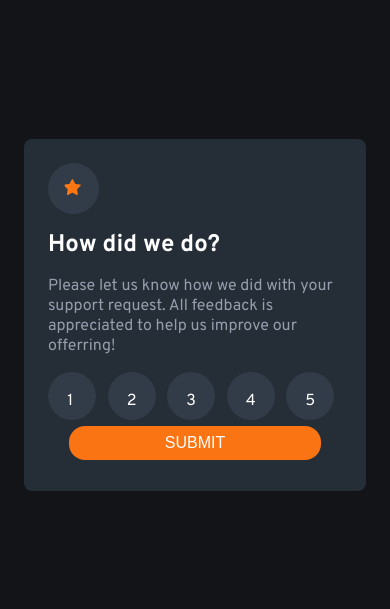
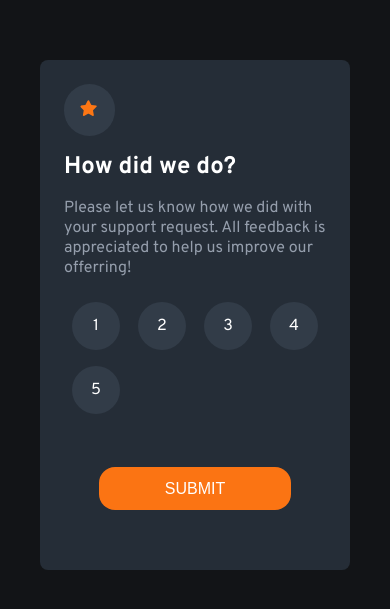
Before and after one commit to KaigaMunene/Interactive-rating-component, a website: page index.html in a window 390 px wide. Shown: the part 107-716 px from the top of the page. Drawn offline with Linux system fonts and the light colour scheme.

Commit message:
feat(rating-card): design the rating card
* install eslint linter for javascript
* install sass
* create folder for the styles
* create a js file
* design and ensure everything is per the requirements

```diff
--- /dev/null
+++ b/assets/scss/abstracts/variables.scss
@@ -0,0 +1,8 @@
+$my-font: "Overpass", sans-serif;
+$primary-color: hsl(25, 97%, 53%);
+$white-color: hsl(0, 0%, 100%);
+$light-grey: hsl(217, 12%, 63%);
+$medium-grey: hsl(216, 12%, 54%);
+$dark-blue: hsl(213, 19%, 18%);
+$very-dark-blue: hsl(216, 12%, 8%);
+$paragraph-font-size: 1rem;
--- a/assets/scss/index.scss
+++ b/assets/scss/index.scss
@@ -1,11 +1,4 @@
-$myFont: "Overpass", sans-serif;
-$primaryColor: hsl(25, 97%, 53%);
-$whiteColor: hsl(0, 0%, 100%);
-$lightGrey: hsl(217, 12%, 63%);
-$mediumGrey: hsl(216, 12%, 54%);
-$darkBlue: hsl(213, 19%, 18%);
-$veryDarkBlue: hsl(216, 12%, 8%);
-$paragraphFontSize: 1rem;
+@use "abstracts/variables";
 
 * {
   margin: 0;
@@ -14,9 +7,10 @@ $paragraphFontSize: 1rem;
 }
 
 body {
-  background-color: $veryDarkBlue;
-  font-family: $myFont;
+  background-color: variables.$very-dark-blue;
+  font-family: variables.$my-font;
 }
+
 .main {
   display: flex;
   align-items: center;
@@ -26,10 +20,12 @@ body {
   padding: 1.5rem;
 }
 .content {
-  width: 25rem;
-  height: 22rem;
+  width: 100%;
+  max-width: 25rem;
+  min-height: 22rem;
   padding: 1rem;
-  background-color: $darkBlue;
+  margin: 1rem;
+  background-color: variables.$dark-blue;
   border-radius: 0.5rem;
 }
 .icon {
@@ -41,209 +37,151 @@ body {
   padding: 1rem;
   margin: 0.5rem;
 }
+
 h1 {
   font-weight: 700;
   padding: 0.5rem;
-  color: $whiteColor;
+  color: variables.$white-color;
 }
+
 p {
   font-weight: 400;
   padding: 0.5rem;
-  font-size: $paragraphFontSize;
-  color: $lightGrey;
+  font-size: variables.$paragraph-font-size;
+  color: variables.$light-grey;
 }
+
 .form {
   padding: 0.5rem;
   width: 100%;
-  .star-rating {
+}
+
+.rating-card {
   display: flex;
   align-items: center;
   justify-content: space-between;
+  flex-wrap: wrap;
   margin-bottom: 10px;
 }
-  .radio-one-input {
-    display: none;
+
+.rating {
+  position: relative;
+  height: 3rem;
+  width: 3rem;
+  margin: 0.5rem;
 }
-  .label-1 {
+
+.radio-input {
+  position: absolute;
+  width: 100%;
+  height: 100%;
+  opacity: 0;
+  cursor: pointer;
+}
+
+.radio-input:checked ~ .label-1 {
+  background-color: variables.$primary-color;
+}
+
+.radio-input:hover ~ .label-1 {
+  background-color: variables.$primary-color;
+}
+
+.rating-label {
   display: block;
   cursor: pointer;
-    margin-right: 3.5rem;
-    margin-bottom: 3.2;
-    .one {
+  width: 100%;
+  height: 100%;
   border-radius: 100%;
-      height: 3rem;
-      width: 3rem;
   background-color: hsl(213, 18%, 24%);
-      position: absolute;
   transition: background-color 0.2s;
+  display: flex;
+  align-items: center;
+  justify-content: center;
+  &:hover {
+    background-color: variables.$primary-color;
   }
-    .one::after {
-      content: "";
-      height: 100%;
+  span {
+    color: white;
+    margin: 0;
+    padding: 0;
+  }
+}
+
+.btn-container {
+  display: flex;
+  align-items: center;
+  justify-content: center;
+  padding: 1.2rem;
   width: 100%;
-      border-radius: 100%;
-      position: relative;
-      top: 0;
-      left: 0;
-      background-color: $mediumGrey;
-      opacity: 0;
-      transition: opacity 0.2s;
-    }
-    div {
-      position: absolute;
-      top: 40%;
-      left: 40%;
-      transform: translate(-50% -50%);
-      font-size: 1rem;
-      color: $whiteColor;
-      font-weight: 400;
-      z-index: 1;
-    }
-    .one:hover {
-      background-color: $primaryColor;
-    }
-    .radio-one-input:checked ~ .label-1 .one::after {
-      opacity: 1;
+  .btn {
+    width: 100%;
+    max-width: 20rem;
+    background-color: variables.$primary-color;
+    border: none;
+    border-radius: 1rem;
+    color: variables.$white-color;
+    padding: 0.8rem 1rem;
+    margin: 1rem;
+    text-decoration: none;
+    display: inline-block;
+    font-size: variables.$paragraph-font-size;
+    cursor: pointer;
+    &:hover {
+      background-color: variables.$white-color;
+      color: variables.$primary-color;
     }
   }
 }
 
-.btn {
-  text-align: center;
-  #btn {
-    background-color: $primaryColor;
-    border: none;
-    border-radius: 1rem;
-    color: $whiteColor;
-    padding: 0.5rem 6rem;
+.thank-you-content {
+  width: 100%;
+  max-width: 26rem;
+  min-height: 22rem;
+  padding: 1rem;
   margin: 1rem;
-    text-align: center;
-    text-decoration: none;
-    display: inline-block;
-    font-size: $paragraphFontSize;
-    cursor: pointer;
-  }
-  #btn:hover {
-    background-color: $whiteColor;
-    color: $primaryColor;
-  }
+  background-color: variables.$dark-blue;
+  border-radius: 0.5rem;
 }
 
-
-@media only screen and (max-width: 414px) {
-  body {
-    background-color: $veryDarkBlue;
-    font-family: $myFont;
-  }
-  .main {
+.thank-you-img {
   display: flex;
   align-items: center;
   justify-content: center;
   width: 100%;
-    height: 100vh;
+  height: 100%;
   padding: 1.5rem;
-  }
-  .content {
-    width: 25rem;
-    height: 22rem;
-    padding: 1rem;
-    background-color: $darkBlue;
-    border-radius: 0.5rem;
-  }
-  .icon {
-    background-color: hsl(213, 18%, 24%);
-    border-radius: 50%;
-    vertical-align: middle;
-    width: 3.2rem;
-    height: 3.2rem;
-    padding: 1rem;
-    margin: 0.5rem;
-  }
-  h1 {
-    font-weight: 700;
-    padding: 0.5rem;
-    color: $whiteColor;
-  }
-  p {
-    font-weight: 400;
-    padding: 0.5rem;
-    font-size: $paragraphFontSize;
-    color: $lightGrey;
-  }
-  .form {
-    padding: 0.5rem;
+  img {
     width: 100%;
-    .star-rating {
-      display: flex;
-      align-items: center;
-      justify-content: space-between;
-      margin-bottom: 10px;
-    }
-    .radio-one-input {
-      display: none;
-    }
-    .label-1 {
-      display: block;
-      cursor: pointer;
-      margin-right: 3.5rem;
-      margin-bottom: 3.2;
-      .one {
-        border-radius: 100%;
-        height: 3rem;
-        width: 3rem;
-        background-color: hsl(213, 18%, 24%);
-        position: absolute;
-        transition: background-color 0.2s;
-      }
-      .one::after {
-        content: "";
     height: 100%;
-        width: 100%;
-        border-radius: 100%;
-        position: relative;
-        top: 0;
-        left: 0;
-        background-color: $mediumGrey;
-        opacity: 0;
-        transition: opacity 0.2s;
-      }
-      div {
-        position: absolute;
-        top: 40%;
-        left: 40%;
-        transform: translate(-50% -50%);
-        font-size: 1rem;
-        color: $whiteColor;
-        font-weight: 400;
-        z-index: 1;
-      }
-      .one:hover {
-        background-color: $primaryColor;
-      }
-      .radio-one-input:checked ~ .label-1 .one::after {
-        opacity: 1;
-      }
+    max-width: 10rem;
   }
 }
 
-  .btn {
-    text-align: center;
-    #btn {
-      background-color: $primaryColor;
-      border: none;
+.rate {
+  display: flex;
+  align-items: center;
+  justify-content: center;
+  .the-rating {
+    background-color: hsl(213, 18%, 24%);
     border-radius: 1rem;
-      color: $whiteColor;
-      padding: 0.5rem 6rem;
-      margin: 1rem;
-      text-align: center;
-      text-decoration: none;
-      display: inline-block;
-      font-size: $paragraphFontSize;
-      cursor: pointer;
-    }
-    #btn:hover {
-      background-color: $whiteColor;
-      color: $primaryColor;
+    color: variables.$primary-color;
   }
 }
+
+.thank-you-title {
+  display: flex;
+  align-items: center;
+  justify-content: center;
+  font-weight: 700;
+  padding: 1rem;
+  color: variables.$white-color;
 }
+
+.thank-you-text {
+  text-align: center;
+  font-weight: 400;
+  padding: 0.5rem;
+  font-size: variables.$paragraph-font-size;
+  color: variables.$light-grey;
+}
--- a/index.html
+++ b/index.html
@@ -24,44 +24,72 @@
             <p>Please let us know how we did with your support request.
                 All feedback is appreciated to help us improve our offerring!</p>
             <form class="form">
-                <div class="star-rating">
+                <div class="rating-card">
                     <div class="rating">
-                        <input type="radio" id="one" class="radio-one-input" name="one" value="1">
-                        <label for="html" class="label-1"><span class="one">
-                                <div>1</div>
-                            </span></label><br>
+                        <input type="radio" class="radio-input" name="one" value="1">
+                        <label for="html" class="rating-label">
+                            <span>
+                                1
+                            </span>
+                        </label>
                     </div>
+
                     <div class="rating">
-                        <input type="radio" id="one" class="radio-one-input" name="one" value="1">
-                        <label for="html" class="label-1"><span class="one">
-                                <div>2</div>
-                            </span></label><br>
+                        <input type="radio" class="radio-input" name="two" value="2">
+                        <label for="html" class="rating-label">
+                            <span>
+                                2
+                            </span>
+                        </label>
                     </div>
+
                     <div class="rating">
-                        <input type="radio" id="one" class="radio-one-input" name="one" value="1">
-                        <label for="html" class="label-1"><span class="one">
-                                <div>3</div>
-                            </span></label><br>
+                        <input type="radio" class="radio-input" name="three" value="3">
+                        <label for="html" class="rating-label">
+                            <span>
+                                3
+                            </span>
+                        </label>
                     </div>
+
                     <div class="rating">
-                        <input type="radio" id="one" class="radio-one-input" name="one" value="1">
-                        <label for="html" class="label-1"><span class="one">
-                                <div>4</div>
-                            </span></label><br>
+                        <input type="radio" class="radio-input" name="four" value="4">
+                        <label for="html" class="rating-label">
+                            <span>
+                                4
+                            </span>
+                        </label>
                     </div>
+
                     <div class="rating">
-                        <input type="radio" id="one" class="radio-one-input" name="one" value="1">
-                        <label for="html" class="label-1"><span class="one">
-                                <div>5</div>
-                            </span></label><br>
+                        <input type="radio" class="radio-input" name="five" value="5">
+                        <label for="html" class="rating-label">
+                            <span>
+                                5
+                            </span>
+                        </label>
                     </div>
                 </div>
+
+                <div class="btn-container">
+                    <button class="btn" type="submit">SUBMIT</button>
+                </div>
             </form>
-            <div class="btn">
-                <button id="btn" type="submit">SUBMIT</button>
+
+        </div>
+        <!-- <div class="thank-you-content">
+            <div class="thank-you-img">
+                <img src="./Images/illustration-thank-you.svg" alt="thank-you" class="thanks-img">
             </div>
-        </div>
+            <div class="rate">
+                <p class="the-rating">You have selected 4 out of 5</p>
+            </div>
+            <h1 class="thank-you-title">Thank you!</h1>
+            <p class="thank-you-text">We appreciate you taking the time to give a rating. If you ever need more support,
+                don't hesitate to get in touch!</p>
+        </div> -->
     </section>
 </body>
+<script type="text/javascript" src="./index.js"></script>
 
 </html>
```
Also changed, not shown: index.js (added, +34 -0 lines), package.json (+9 -2 lines), .eslintrc.js (added), Images/illustration-thank-you.svg (added), assets/css/abstracts/variables.css (added), assets/css/index.css, 2 other files. Lines whose indentation alone changed are shown as unchanged.
